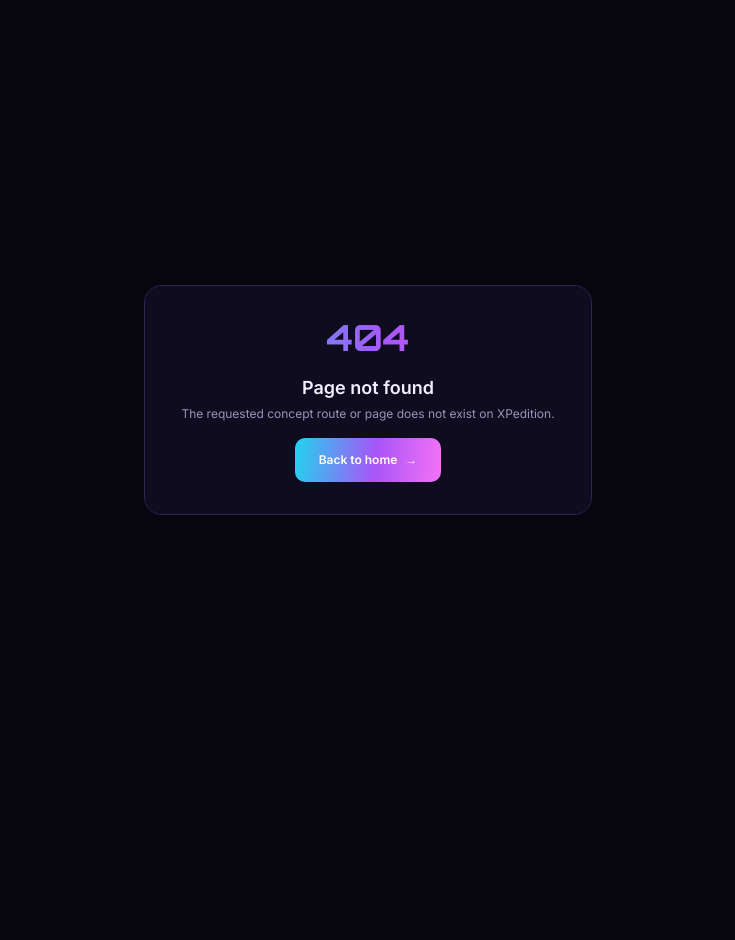
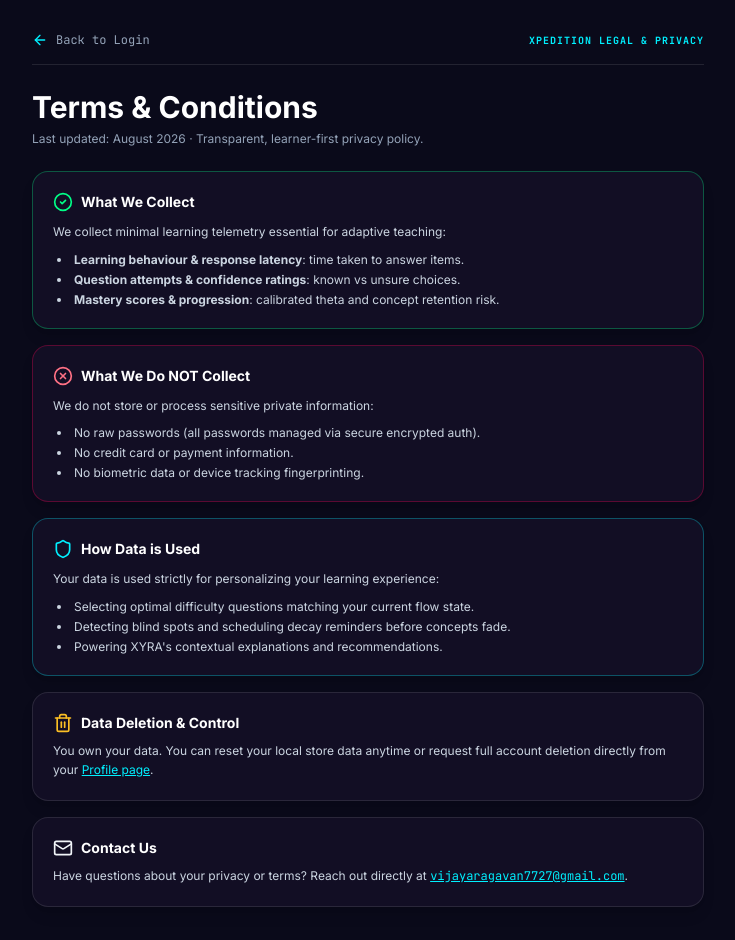
Before and after one commit to vijayaragavan7727/Xpedition-new, a Next.js app: page /terms in a window 1280 px wide. Before the commit this address had no page. Shown: the top 940 px of the page, without its empty margins (272-1007 px from the left). Before the commit the page ends 800 px from the top, so only its background shows below. Built offline with nearby package versions, Linux system fonts and the light colour scheme.

Commit message:
feat: terms and conditions page and easy-to-reach solo mode

```diff
--- a/app/(app)/home/page.tsx
+++ b/app/(app)/home/page.tsx
@@ -196,13 +196,25 @@
               <p className="font-mono text-[11px] text-muted mt-1.5">{target.reason}</p>
             </div>
 
-            <div className="space-y-2 pt-1">
+            <div className="space-y-2.5 pt-1">
               <Link
                 href={continueHref}
                 className="w-full h-[46px] rounded-[10px] bg-signature-gradient text-white font-sans font-semibold text-[15px] flex items-center justify-center gap-2 hover:brightness-108 hover:shadow-[0_8px_30px_-6px_rgba(168,85,247,0.55)] active:translate-y-[1px] transition-all cursor-pointer"
               >
                 <span>{continueLabel}</span>
                 <span>&rarr;</span>
+              </Link>
+
+              {/* 🎯 SOLO CHALLENGE — EASY TO REACH BUTTON */}
+              <Link
+                href={`/quest?mode=solo&concept=${encodeURIComponent(target.conceptId)}`}
+                className="w-full h-10 px-4 rounded-[10px] bg-[#A855F7]/15 hover:bg-[#A855F7]/25 border border-[#A855F7]/40 text-[#A855F7] hover:text-white font-sans font-semibold text-xs flex items-center justify-between transition-all cursor-pointer group shadow-sm"
+              >
+                <div className="flex items-center gap-2">
+                  <span className="text-sm">🎯</span>
+                  <span>Solo Challenge — test yourself without help</span>
+                </div>
+                <span className="font-mono text-xs text-[#A855F7] group-hover:translate-x-1 transition-transform">&rarr;</span>
               </Link>
             </div>
           </div>
--- a/app/(app)/profile/page.tsx
+++ b/app/(app)/profile/page.tsx
@@ -398,6 +398,38 @@
 
       </form>
 
+      {/* SOLO MODE ASSESSMENT SECTION */}
+      <div className="bg-[#120E24] rounded-[24px] border border-[#A855F7]/40 p-5 sm:p-7 space-y-3.5 shadow-2xl">
+        <div className="flex items-center justify-between flex-wrap gap-3">
+          <div className="flex items-center gap-3">
+            <div className="w-10 h-10 rounded-2xl bg-[#A855F7]/20 border border-[#A855F7]/50 flex items-center justify-center text-lg">
+              🎯
+            </div>
+            <div>
+              <div className="flex items-center gap-2">
+                <h3 className="font-sans font-bold text-sm sm:text-base text-white">
+                  Solo Mode Assessment
+                </h3>
+                <span className="font-mono text-[9px] px-2 py-0.5 rounded bg-[#A855F7]/20 text-[#A855F7] uppercase font-bold border border-[#A855F7]/40">
+                  Zero Assistance
+                </span>
+              </div>
+              <p className="font-sans text-xs text-slate-400 mt-0.5">
+                Take a weekly solo test — 6 items with no hints, mid-session feedback, or AI coaching.
+              </p>
+            </div>
+          </div>
+
+          <Link
+            href="/quest?mode=solo"
+            className="h-10 px-5 rounded-xl bg-[#A855F7] hover:bg-[#9333EA] text-white font-mono font-bold text-xs flex items-center gap-2 transition-all cursor-pointer shadow-[0_0_15px_rgba(168,85,247,0.4)] shrink-0"
+          >
+            <span>Start Now</span>
+            <span>&rarr;</span>
+          </Link>
+        </div>
+      </div>
+
       {/* SKILL GRAPHS LIST & GOAL SWITCHER */}
       <div className="bg-[#120E24] rounded-[24px] border border-white/10 p-5 sm:p-7 space-y-4 shadow-2xl">
         <div className="flex items-center justify-between">
--- /dev/null
+++ b/app/terms/page.tsx
@@ -0,0 +1,122 @@
+'use client';
+
+import React from 'react';
+import Link from 'next/link';
+import { Shield, Lock, CheckCircle2, XCircle, Trash2, Mail, ArrowLeft } from 'lucide-react';
+
+export default function TermsPage() {
+  return (
+    <div className="min-h-[100dvh] w-full bg-[#0A0A1A] text-slate-100 p-4 sm:p-8 font-sans select-none flex flex-col justify-between">
+      <div className="max-w-2xl w-full mx-auto space-y-6">
+
+        {/* Header / Back Link */}
+        <div className="flex items-center justify-between border-b border-white/10 pb-4">
+          <Link
+            href="/"
+            className="inline-flex items-center gap-2 text-xs font-mono text-slate-400 hover:text-white transition-colors cursor-pointer"
+          >
+            <ArrowLeft className="w-4 h-4 text-[#00F0FF]" />
+            <span>Back to Login</span>
+          </Link>
+          <span className="font-mono text-[10px] uppercase text-[#00F0FF] font-bold tracking-widest">
+            XPEDITION LEGAL & PRIVACY
+          </span>
+        </div>
+
+        {/* Title */}
+        <div className="space-y-1.5">
+          <h1 className="font-sans font-bold text-2xl sm:text-3xl text-white">
+            Terms & Conditions
+          </h1>
+          <p className="font-sans text-xs text-slate-400">
+            Last updated: August 2026 &middot; Transparent, learner-first privacy policy.
+          </p>
+        </div>
+
+        {/* Content Cards */}
+        <div className="space-y-4">
+
+          {/* 1. WHAT WE COLLECT */}
+          <div className="p-5 rounded-2xl bg-[#120E24] border border-[#00FF87]/30 space-y-2.5 shadow-lg">
+            <div className="flex items-center gap-2 text-[#00FF87]">
+              <CheckCircle2 className="w-5 h-5" />
+              <h2 className="font-sans font-bold text-sm text-white">What We Collect</h2>
+            </div>
+            <p className="font-sans text-xs text-slate-300 leading-relaxed">
+              We collect minimal learning telemetry essential for adaptive teaching:
+            </p>
+            <ul className="list-disc list-inside font-sans text-xs text-slate-300 space-y-1 pl-1">
+              <li><strong>Learning behaviour & response latency</strong>: time taken to answer items.</li>
+              <li><strong>Question attempts & confidence ratings</strong>: known vs unsure choices.</li>
+              <li><strong>Mastery scores & progression</strong>: calibrated theta and concept retention risk.</li>
+            </ul>
+          </div>
+
+          {/* 2. WHAT WE DO NOT COLLECT */}
+          <div className="p-5 rounded-2xl bg-[#120E24] border border-[#FF0055]/30 space-y-2.5 shadow-lg">
+            <div className="flex items-center gap-2 text-[#FF7185]">
+              <XCircle className="w-5 h-5" />
+              <h2 className="font-sans font-bold text-sm text-white">What We Do NOT Collect</h2>
+            </div>
+            <p className="font-sans text-xs text-slate-300 leading-relaxed">
+              We do not store or process sensitive private information:
+            </p>
+            <ul className="list-disc list-inside font-sans text-xs text-slate-300 space-y-1 pl-1">
+              <li>No raw passwords (all passwords managed via secure encrypted auth).</li>
+              <li>No credit card or payment information.</li>
+              <li>No biometric data or device tracking fingerprinting.</li>
+            </ul>
+          </div>
+
+          {/* 3. HOW DATA IS USED */}
+          <div className="p-5 rounded-2xl bg-[#120E24] border border-[#00F0FF]/30 space-y-2.5 shadow-lg">
+            <div className="flex items-center gap-2 text-[#00F0FF]">
+              <Shield className="w-5 h-5" />
+              <h2 className="font-sans font-bold text-sm text-white">How Data is Used</h2>
+            </div>
+            <p className="font-sans text-xs text-slate-300 leading-relaxed">
+              Your data is used strictly for personalizing your learning experience:
+            </p>
+            <ul className="list-disc list-inside font-sans text-xs text-slate-300 space-y-1 pl-1">
+              <li>Selecting optimal difficulty questions matching your current flow state.</li>
+              <li>Detecting blind spots and scheduling decay reminders before concepts fade.</li>
+              <li>Powering XYRA&apos;s contextual explanations and recommendations.</li>
+            </ul>
+          </div>
+
+          {/* 4. DATA DELETION & EXPORT */}
+          <div className="p-5 rounded-2xl bg-[#120E24] border border-white/10 space-y-2 shadow-lg">
+            <div className="flex items-center gap-2 text-amber-400">
+              <Trash2 className="w-5 h-5" />
+              <h2 className="font-sans font-bold text-sm text-white">Data Deletion & Control</h2>
+            </div>
+            <p className="font-sans text-xs text-slate-300 leading-relaxed">
+              You own your data. You can reset your local store data anytime or request full account deletion directly from your <Link href="/profile" className="text-[#00F0FF] underline">Profile page</Link>.
+            </p>
+          </div>
+
+          {/* 5. CONTACT */}
+          <div className="p-5 rounded-2xl bg-[#120E24] border border-white/10 space-y-2 shadow-lg">
+            <div className="flex items-center gap-2 text-cyan-400">
+              <Mail className="w-5 h-5" />
+              <h2 className="font-sans font-bold text-sm text-white">Contact Us</h2>
+            </div>
+            <p className="font-sans text-xs text-slate-300 leading-relaxed">
+              Have questions about your privacy or terms? Reach out directly at{' '}
+              <a href="mailto:vijayaragavan7727@gmail.com" className="text-[#00F0FF] underline font-mono">
+                vijayaragavan7727@gmail.com
+              </a>.
+            </p>
+          </div>
+
+        </div>
+
+      </div>
+
+      {/* Footer */}
+      <div className="text-center pt-8 font-mono text-[11px] text-slate-500">
+        &copy; {new Date().getFullYear()} XPedition. All rights reserved.
+      </div>
+    </div>
+  );
+}
--- a/components/AuthCard.tsx
+++ b/components/AuthCard.tsx
@@ -1,6 +1,7 @@
 'use client';
 
 import React, { useState, useRef, useMemo } from 'react';
+import Link from 'next/link';
 import { supabase, isSupabaseConfigured } from '@/lib/supabase';
 import { Eye, EyeOff } from 'lucide-react';
 
@@ -494,6 +495,13 @@
               </span>
             ) }
           </div>
+
+          {/* Terms & Conditions Footer Link */}
+          <div className="text-center pt-2 border-t border-line/30 font-sans text-[11px] text-muted">
+            <Link href="/terms" className="text-muted hover:text-cyan transition-colors underline">
+              Terms & Conditions
+            </Link>
+          </div>
         </div>
       </div>
     </div>
```
